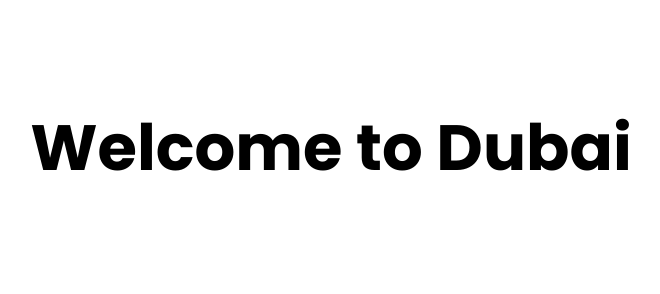
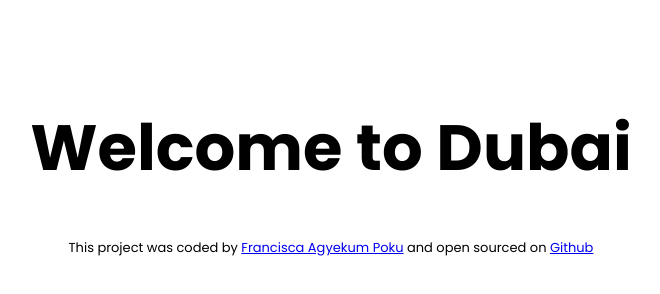
Before and after one commit to franciscaap/dubai-travel-project, a plain HTML site: page index.html in a window 1280 px wide. Shown: the whole page, without its empty margins (309-969 px from the left). Drawn offline with Linux system fonts and the light colour scheme.

Commit message:
Added footer to landing page

```diff
--- a/index.html
+++ b/index.html
@@ -14,5 +14,17 @@
   </head>
   <body>
     <h1>Welcome to Dubai</h1>
+    <footer>
+      This project was coded by
+      <a href="https://github.com/franciscaap" target="_blank"
+        >Francisca Agyekum Poku</a
+      >
+      and open sourced on
+      <a
+        href="https://github.com/franciscaap/dubai-travel-project"
+        target="_blank"
+        >Github</a
+      >
+    </footer>
   </body>
 </html>
--- a/src/style.css
+++ b/src/style.css
@@ -1,8 +1,12 @@
 body {
   margin: 100px 0;
+  font-family: "Poppins", sans-serif;
 }
 h1 {
   font-size: 64px;
   text-align: center;
-  font-family: "Poppins", sans-serif;
 }
+footer {
+  text-align: center;
+  font-size: 13px;
+}
```
